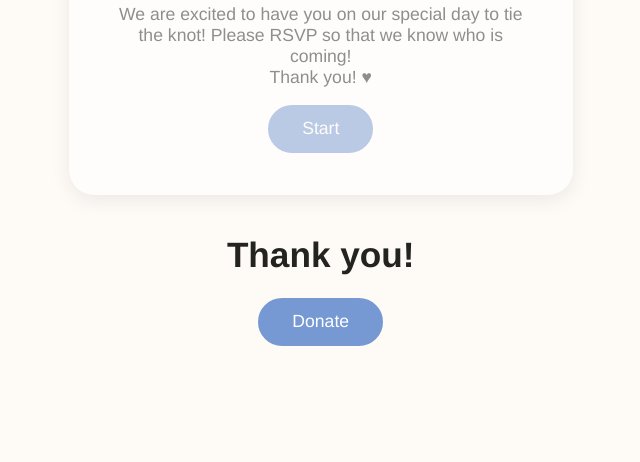
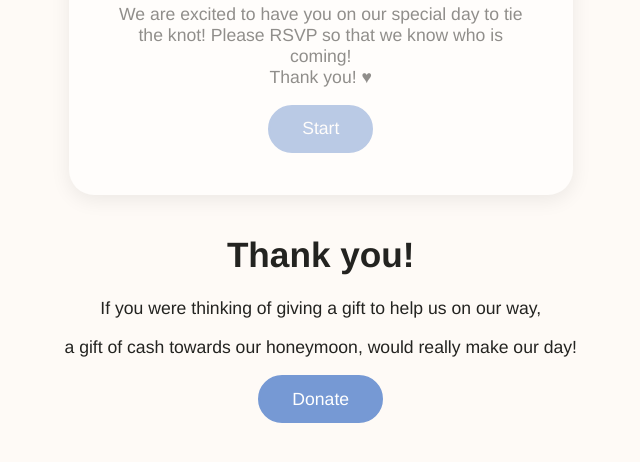
Before and after one commit to Scifiler-sys/personal-website, an Angular app in the folder angular-app/: page /wedding in a window 1280 px wide. Shown: the part 1171-1633 px from the top of the page, without its empty margins (99-739 px from the left). Built offline with nearby package versions, Linux system fonts and the light colour scheme.

Commit message:
Added msg

```diff
--- a/angular-app/src/app/wedding/components/rsvp/rsvp.component.html
+++ b/angular-app/src/app/wedding/components/rsvp/rsvp.component.html
@@ -22,6 +22,9 @@
 
 <div [ngClass]="!thankYouForm ? 'ty ty-after' : 'ty'" class="center">
     <h1>Thank you!</h1>
+    <p>If you were thinking of giving a gift to help us on our way,</p>
+    <p>a gift of cash towards our honeymoon, would really make our day!</p>
+
     <a href="https://www.paypal.com/donate/?business=YDPLUGMZVLXYQ&no_recurring=1&item_name=Fund+our+future+honey+moon%21+Thank+you%21%21&currency_code=USD">
         <button class="btn">Donate</button>
     </a>
```
